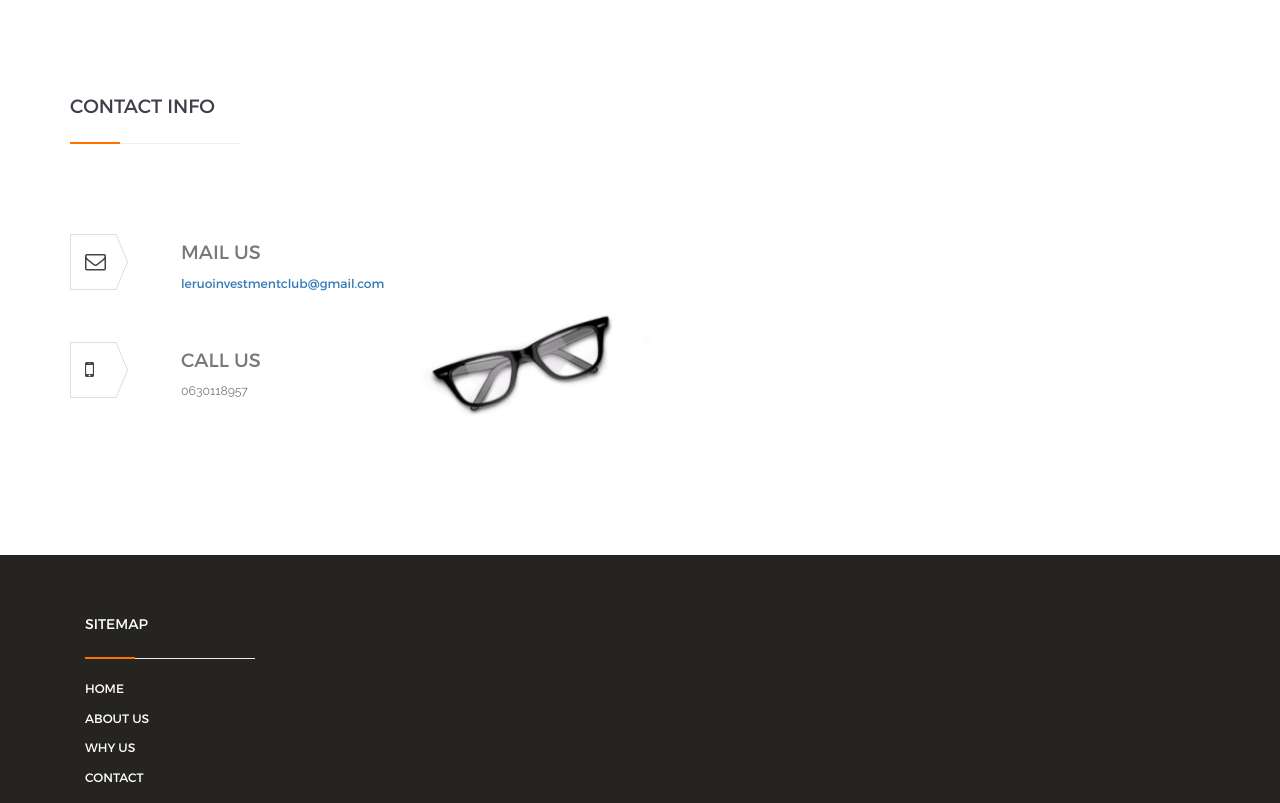
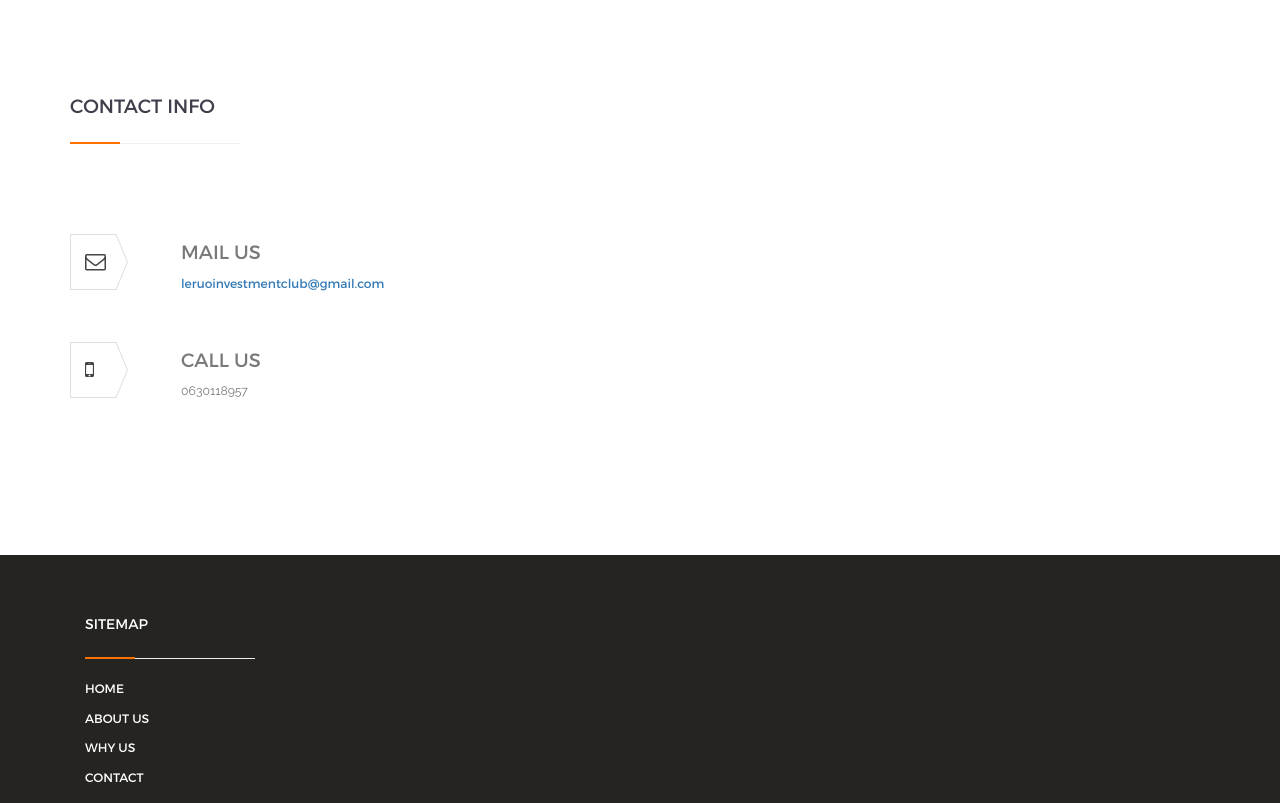
Before and after one commit to mngvus006/leruo-Investment, a plain HTML site: page index.html in a window 1280 px wide. Shown: the part 2243-3046 px from the top of the page. Drawn offline with nearby package versions, Linux system fonts and the light colour scheme; some packages are replaced by stand-ins of ours.

```diff
--- a/assets/css/style.css
+++ b/assets/css/style.css
@@ -1361,7 +1361,7 @@ button.btn-md:hover {
 
 /*contact section css*/
 .contact{
-    background: url(../images/contactbg.png) no-repeat center center;
+    background: no-repeat center center;
     background-size: cover;
 }
 
```
Also changed, not shown: 3 other files.
